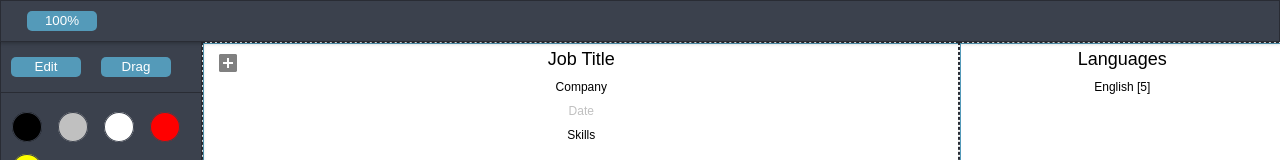
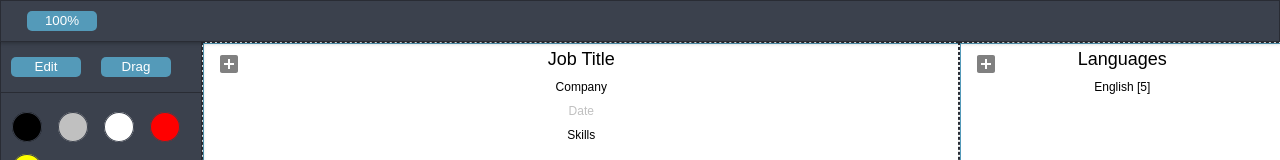
Before and after one commit to FStriewski/Cv-builder, a React (Create React App) app: page / in a window 1280 px wide. Shown: the top 160 px of the page. Built offline with nearby package versions, Linux system fonts and the light colour scheme.

Commit message:
Fix positioning

```diff
--- a/package.json
+++ b/package.json
@@ -10,7 +10,6 @@
     "draft-js": "^0.10.5",
     "enzyme": "^3.10.0",
     "enzyme-adapter-react-16": "^1.14.0",
-    "jest": "^24.8.0",
     "react": "^16.7.0-alpha",
     "react-dom": "^16.7.0-alpha",
     "react-draggable": "^3.3.0",
--- a/src/components/mainstage/MainStage.tsx
+++ b/src/components/mainstage/MainStage.tsx
@@ -10,7 +10,6 @@ import { Node } from './Node';
 import { ZoomState } from '../ZoomContext';
 import { ColumnButton } from 'src/styles/Button';
 import { MdAddBox } from 'react-icons/md';
-
 
 interface INodeActions {
   paragraphs: IParagraph[];
@@ -84,8 +83,7 @@ interface IRenderProps {
   nodes: IPartialNode[];
   paragraphs: IParagraph[];
   deleteNode: (id: ID) => void;
-    addNode: (col: Position) => void;
-
+  addNode: (col: Position) => void;
 }
 
 const MainStage = props => {
@@ -98,6 +96,9 @@ const MainStage = props => {
             {({ zoomValue }) => (
               <StyledMainStage zoom={zoomValue}>
                 <Col1>
+                  <ColumnButton onClick={() => addNode(Position.COL1)}>
+                    <MdAddBox size={24} />
+                  </ColumnButton>
                   {sortNodes(
                     nodes,
                     Position.COL1,
@@ -106,9 +107,6 @@ const MainStage = props => {
                     activeNode,
                     setActiveNode
                   )}
-                  <ColumnButton onClick={() => addNode(Position.COL1)}>
-                    <MdAddBox size={24} />
-                  </ColumnButton>
                 </Col1>
                 <Col2>
                   {sortNodes(
--- a/src/styles/Button.ts
+++ b/src/styles/Button.ts
@@ -34,7 +34,7 @@ export const FloatingButton = styled.button`
   text-align: center;
   justify: center;
   z-index: 10;
-  position: absolute;
+  position: relative;
   right: 3px;
   top: 3px;
   float: right;
@@ -59,11 +59,13 @@ export const ColumnButton = styled.button`
   background: transparent;
  outline:none;
   white-space: nowrap;
-  z-index: 10;
+  z-index: 1000;
   position: fixed;
   left: 3px;
   top: 3px;
     margin: 5px;
+      position: absolute;
+
 
     &:hover {
   color: black;
```
Also changed, not shown: 2 other files (tests, documents, lock files or other folders).
